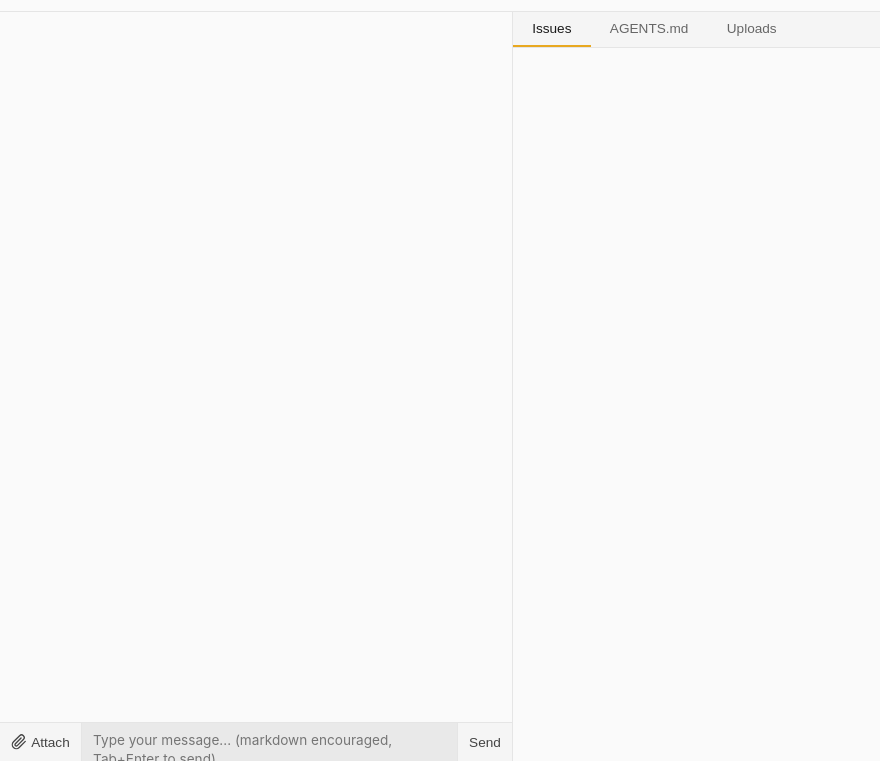
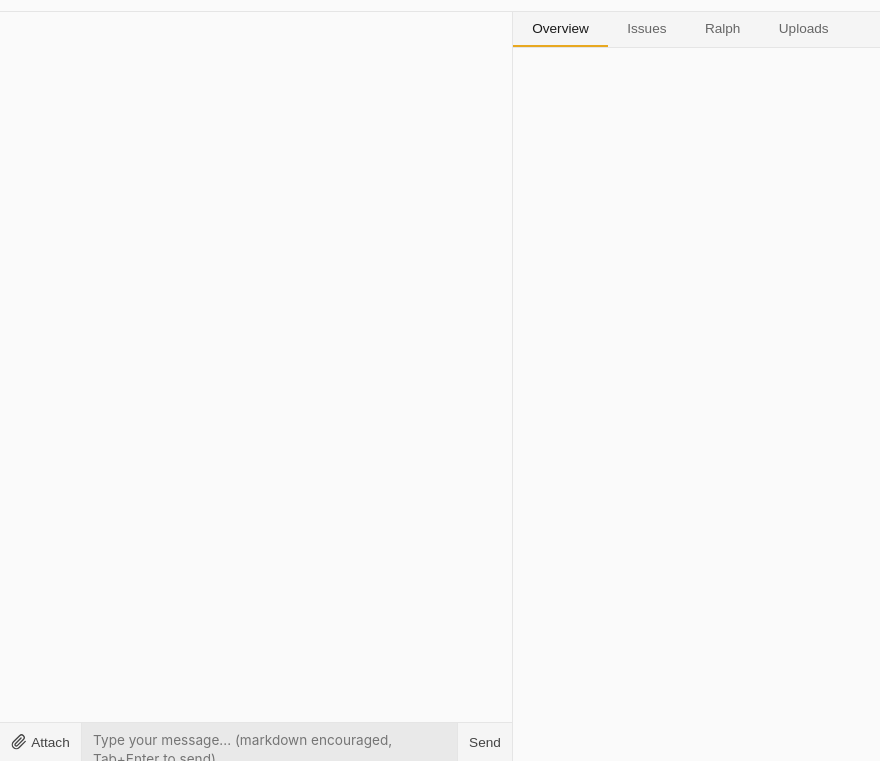
Before and after one commit to ralphpujia/jri, a Python web app: template templates/project.html in a window 1280 px wide. Shown: the part 39-800 px from the top of the page, without its empty margins (0-880 px from the left). Run offline with Jinja, Linux system fonts and the light colour scheme; the template is opened without the code that fills it, so the values that code supplies are empty.

Commit message:
fix: AGENTS.md rendering, rename tab to Overview, always show Ralph tab
- Add blockMode to renderMarkdown() that skips \n→<br> conversion
- Rename AGENTS.md tab to Overview, make it first/default tab
- Always show Ralph tab with placeholder text

Co-Authored-By: Claude Opus 4.6 (1M context) <noreply@anthropic.com>

```diff
--- a/templates/project.html
+++ b/templates/project.html
@@ -676,19 +676,19 @@
     <!-- Right panel: Tabs -->
     <div class="right-panel">
         <div class="tab-bar">
-            <button class="tab-btn active" data-tab="issues">Issues</button>
-            <button class="tab-btn" data-tab="agents-md">AGENTS.md</button>
-            <button id="tab-btn-ralph" class="tab-btn" data-tab="ralph" style="display:none;">Ralph</button>
+            <button class="tab-btn active" data-tab="agents-md">Overview</button>
+            <button class="tab-btn" data-tab="issues">Issues</button>
+            <button id="tab-btn-ralph" class="tab-btn" data-tab="ralph">Ralph</button>
             <button class="tab-btn" data-tab="uploads">Uploads</button>
         </div>
         <div class="tab-content">
-            <div id="tab-issues" class="tab-pane active"></div>
-            <div id="tab-agents-md" class="tab-pane">
+            <div id="tab-agents-md" class="tab-pane active">
                 <div class="agents-md-content" id="agents-md-body"></div>
             </div>
+            <div id="tab-issues" class="tab-pane"></div>
             <div id="tab-ralph" class="tab-pane">
                 <div id="ralph-working-on" class="ralph-working-on" style="display:none;"></div>
-                <div id="ralph-terminal" class="ralph-terminal"></div>
+                <div id="ralph-terminal" class="ralph-terminal">Ralph's build output will appear here once you start the build.</div>
             </div>
             <div id="tab-uploads" class="tab-pane">
                 <div id="drop-zone-overlay" class="drop-zone-overlay">Drop files here to upload</div>
@@ -771,7 +771,7 @@
     /* ══════════════════════════════════════════════
        MARKDOWN RENDERER (basic)
        ══════════════════════════════════════════════ */
-    function renderMarkdown(text) {
+    function renderMarkdown(text, blockMode) {
         if (!text) return '';
         // Escape HTML
         var s = text.replace(/&/g, '&amp;').replace(/</g, '&lt;').replace(/>/g, '&gt;');
@@ -840,10 +840,12 @@
         s = s.replace(/\n{2,}/g, '</p><p>');
         s = '<p>' + s + '</p>';
 
-        // Single newlines to <br>
-        s = s.replace(/\n/g, '<br>');
-
-        // Remove <br> inside lists
+        // Single newlines to <br> (skip in block mode — headers, lists, paragraphs already have margins)
+        if (!blockMode) {
+            s = s.replace(/\n/g, '<br>');
+        }
+
+        // Remove <br> inside lists (only relevant when not in block mode, but safe either way)
         s = s.replace(/<\/li><br>/g, '</li>');
         s = s.replace(/<br><li>/g, '<li>');
         s = s.replace(/<ul><br>/g, '<ul>');
@@ -1263,11 +1265,11 @@
     });
 
     function showRalphTab() {
-        tabBtnRalph.style.display = '';
+        // no-op: Ralph tab is always visible
     }
 
     function hideRalphTab() {
-        tabBtnRalph.style.display = 'none';
+        // no-op: Ralph tab is always visible
     }
 
     /* ══════════════════════════════════════════════
@@ -1377,7 +1379,7 @@
             .then(function(r) { return r.json(); })
             .then(function(data) {
                 if (data.exists && data.content) {
-                    agentsMdBody.innerHTML = renderMarkdown(data.content);
+                    agentsMdBody.innerHTML = renderMarkdown(data.content, true);
                     agentsMdBody.className = 'agents-md-content';
                 } else {
                     agentsMdBody.innerHTML = '<p class="agents-md-placeholder">AGENTS.md will appear here as Ralphy defines the project structure.</p>';
@@ -1389,7 +1391,12 @@
     /* ══════════════════════════════════════════════
        RALPH TAB
        ══════════════════════════════════════════════ */
+    var ralphHasOutput = false;
     function appendRalphLine(line) {
+        if (!ralphHasOutput) {
+            ralphTerminal.textContent = '';
+            ralphHasOutput = true;
+        }
         ralphTerminal.textContent += line + '\n';
         ralphTerminal.scrollTop = ralphTerminal.scrollHeight;
     }
```
